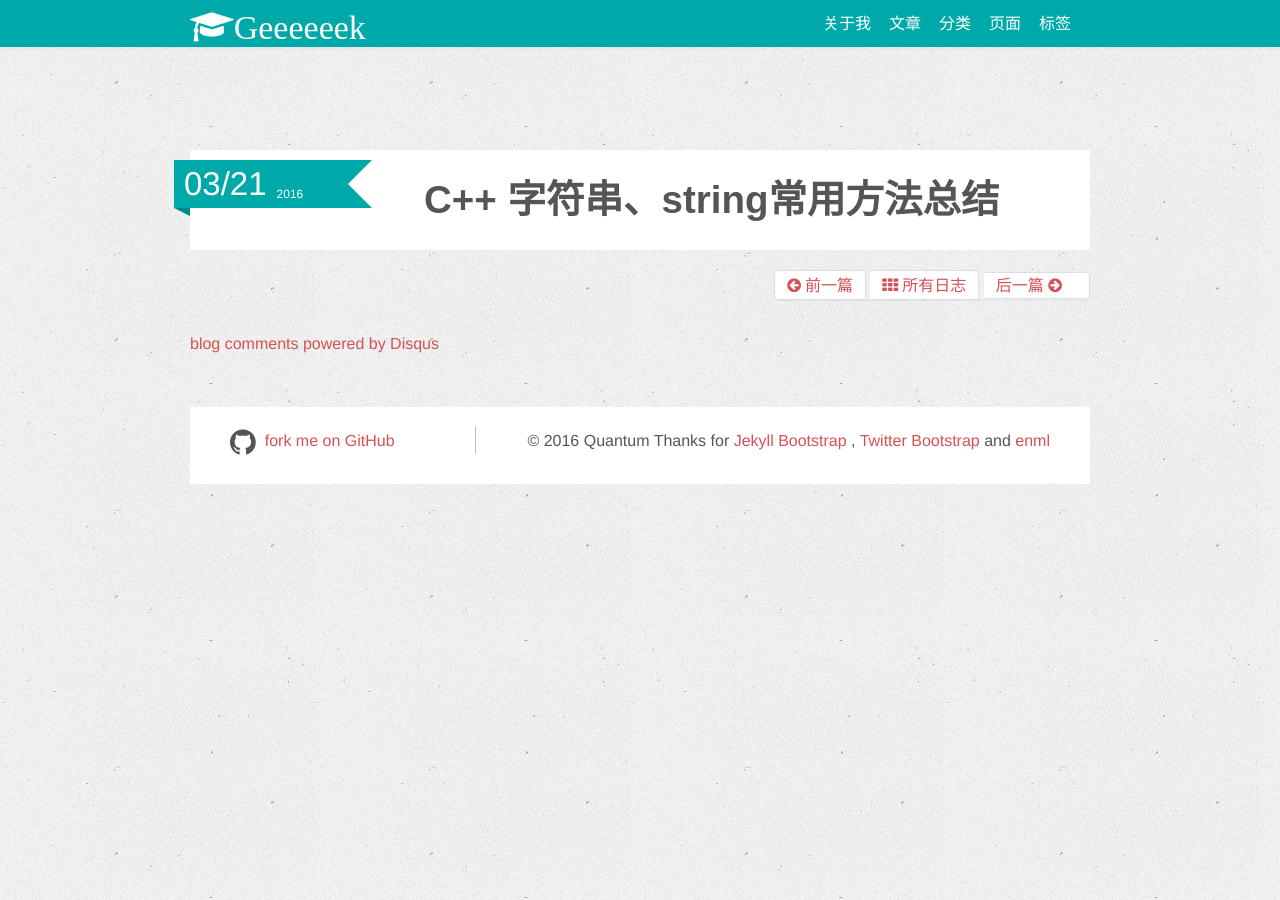
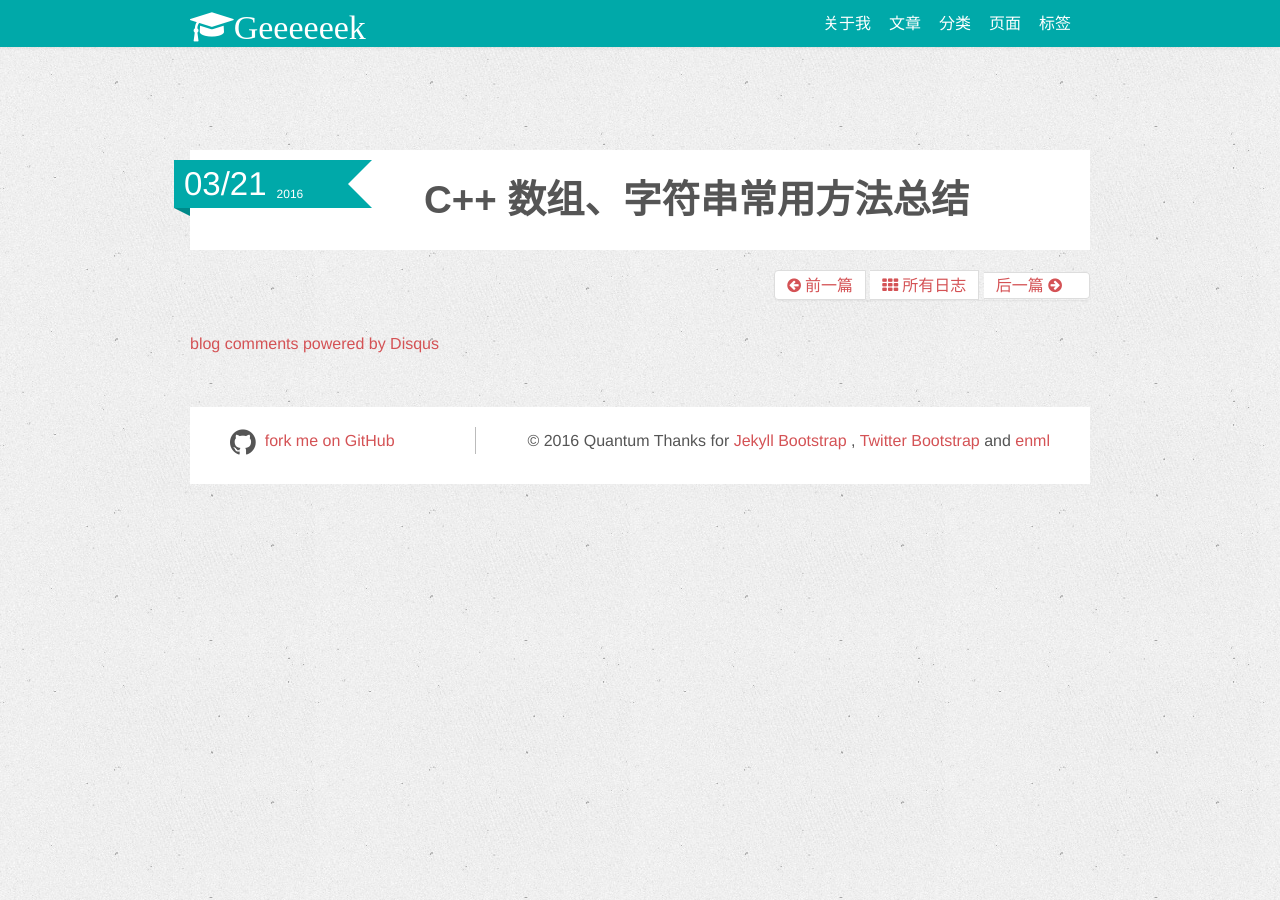
Before and after one commit to quantumlaser/quantumlaser.github.io, a Jekyll site: the page built from _posts/2016-03-21-c++-char-string.md, in a window 1280 px wide. Built offline with Jekyll 4.4.1, drawn with Linux system fonts in a browser that asks for light colours; nearby versions of some CDN libraries; comment, search, counter and statistics services are not loaded.

Commit message:
update c++

```diff
--- a/_posts/2016-03-21-c++-char-string.md
+++ b/_posts/2016-03-21-c++-char-string.md
@@ -1,9 +1,9 @@
 ---
 layout: post
-title: C++ 数组、字符串、string常用方法总结
+title: C++ 数组、字符串常用方法总结
 category : C++
 tagline: "Supporting tagline"
 tags : [C++]
 ---
 {% include JB/setup %}
-# C++ 字符串、string常用方法总结
+# C++ 数组、字符串常用方法总结
```
Also changed, not shown: _posts/2016-03-24-C++-new-datastruct.md (+2 -0 lines).
